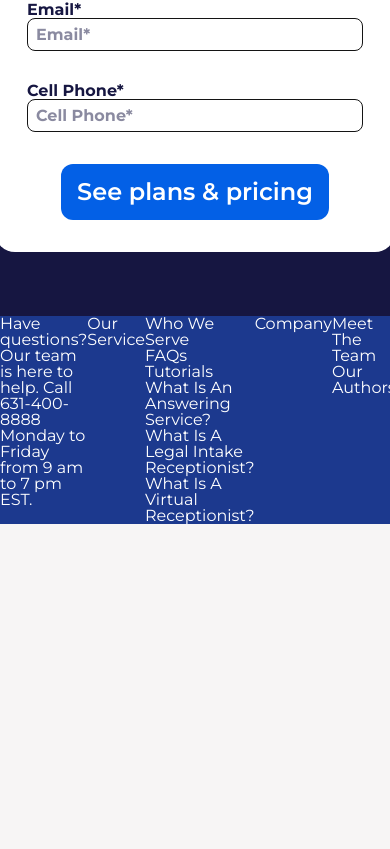
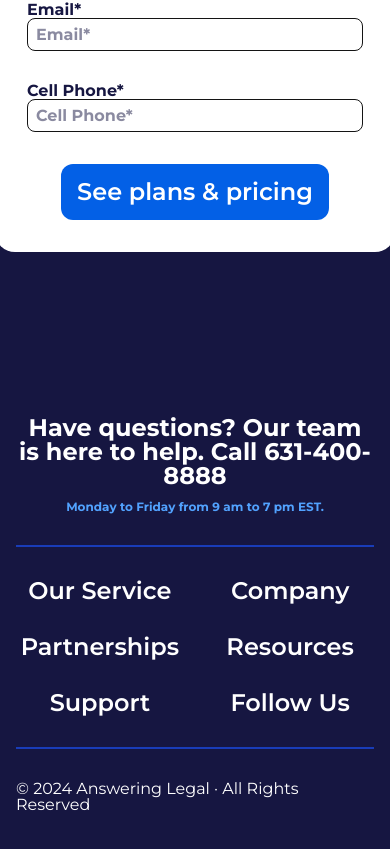
Before and after one commit to enrjon/nextjs-legal-customer-service, a Next.js app in the folder client-support/: page /landing-page in a window 390 px wide. Shown: the part 6113-6962 px from the top of the page. Before the commit the page ends 6637 px from the top, so only its background shows below. Built offline with nearby package versions, Linux system fonts and the light colour scheme.

Commit message:
updated footer styling

```diff
--- a/client-support/src/app/globals.css
+++ b/client-support/src/app/globals.css
@@ -83,3 +83,8 @@
   padding: 6px 8px;
   font-size: 16px;
 }
+
+footer {
+  background-color: #161641;
+  color: white;
+}
--- a/client-support/src/app/ui/landing-page/footer.tsx
+++ b/client-support/src/app/ui/landing-page/footer.tsx
@@ -1,9 +1,11 @@
+import { url } from "inspector"
 import Link from "next/link"
 
 export default function Footer() {
     const footer = [
         {
             head: 'Our Service',
+            url: 'our-service',
             list: [
                 { name: 'Who We Serve', link: 'who-we-serve' },
                 { name: 'FAQs', link: 'faqs' },
@@ -16,6 +18,7 @@
         },
         {
             head: 'Company',
+            url: 'company',
             list: [
                 { name: 'Meet The Team', link: 'meet-the-team' },
                 { name: 'Our Authors', link: 'our-authors' }
@@ -23,6 +26,7 @@
         },
         {
             head: 'Partnerships',
+            url: 'partnerships',
             list: [
                 { name: 'Integrations', link: 'integrations' },
                 { name: 'Affiliate Program', link: 'affiliate-program' },
@@ -31,6 +35,7 @@
         },
         {
             head: 'Resources',
+            url: 'resources',
             list: [
                 { name: 'Blog', link: 'blog' },
                 { name: 'Podcast', link: 'podcast' },
@@ -44,6 +49,7 @@
         },
         {
             head: 'Support',
+            url: 'support',
             list: [
                 { name: 'Contact Us', link: 'contact-us' },
                 { name: 'Submit A Ticket', link: 'submit-a-ticket' },
@@ -55,6 +61,7 @@
         },
         {
             head: 'Follow Us',
+            url: 'follow-us',
             list: [
                 { name: 'Twitter', link: 'twitter' },
                 { name: 'Facebook', link: 'facebook' },
@@ -64,23 +71,24 @@
         },
     ]
     return (
-        <div className="flex flex-row text-white bg-blue-900">
-            <div>
-                <p>Have questions? Our team is here to help. Call 631-400-8888</p>
-                <p>Monday to Friday from 9 am to 7 pm EST.</p>
+        <footer className="flex flex-col gap-[32px] lg:gap-[45px] px-[16px] py-[72px] lg:px-[106px] py-[100px] items-center">
+            <div className="flex flex-col gap-[13px]">
+                <h3 className="text-h3 font-bold text-center">Have questions? Our team is here to help. Call 631-400-8888</h3>
+                <p className="text-sm1 text-center text-blue-400 font-extrabold">Monday to Friday from 9 am to 7 pm EST.</p>
             </div>
-            <div className="flex">
+            <div className="bg-blue-800 h-[2px] w-full"></div>
+            <div className="hidden flex lg:inline-flex w-full justify-between gap-[15px]">
                 {
                     footer.map((section, i) => {
                         return (
                             <div key={`footer-${section.head}-${i}`}
-                                className="flex ">
-                                <h3>{section.head}</h3>
+                                className="text-sub1 font-semibold gap-[5px] flex flex-col">
+                                <h3 className="">{section.head}</h3>
                                 <ul>
                                     {section.list.map((li, i) => {
                                         return <li key={`footer-${li.name}-${i}`}>
                                             <Link
-
+                                                className="text-b1"
                                                 href={`http://localhost:3000/landing-page/${li.link}`}
                                             >{li.name}</Link>
                                         </li>
@@ -91,6 +99,20 @@
                     })
                 }
             </div>
-        </div>
+            <div className="grid grid-cols-2 gap-[32px] lg:hidden">
+                {
+                    footer.map((section, i) => {
+                        return (
+                            <div key={`footer-${section.head}-${i}`}
+                                className="text-sub1 font-semibold text-center">
+                                <Link href={`/${section.url}`}>{section.head}</Link>
+                            </div>
+                        )
+                    })
+                }
+            </div>
+            <div className="bg-blue-800 h-[2px] w-full"></div>
+            <p>© 2024 Answering Legal · All Rights Reserved</p>
+        </footer>
     )
 }
```
